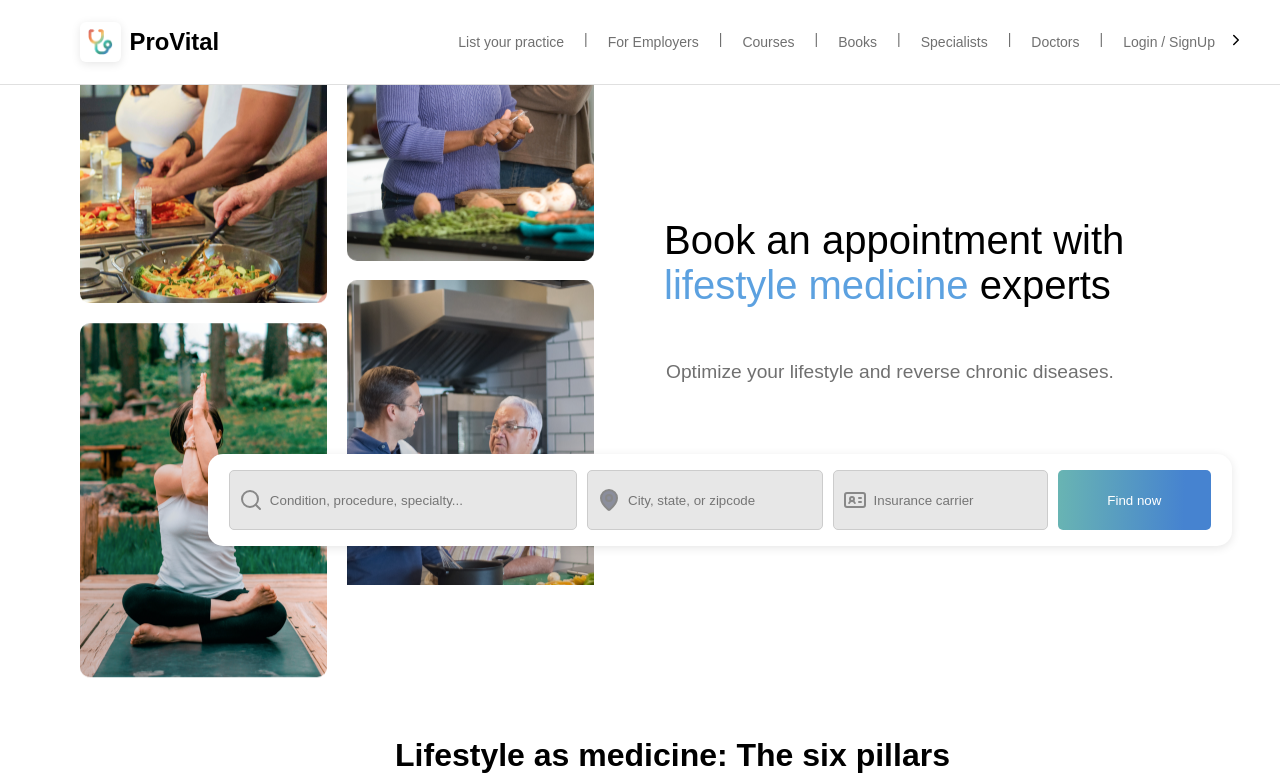
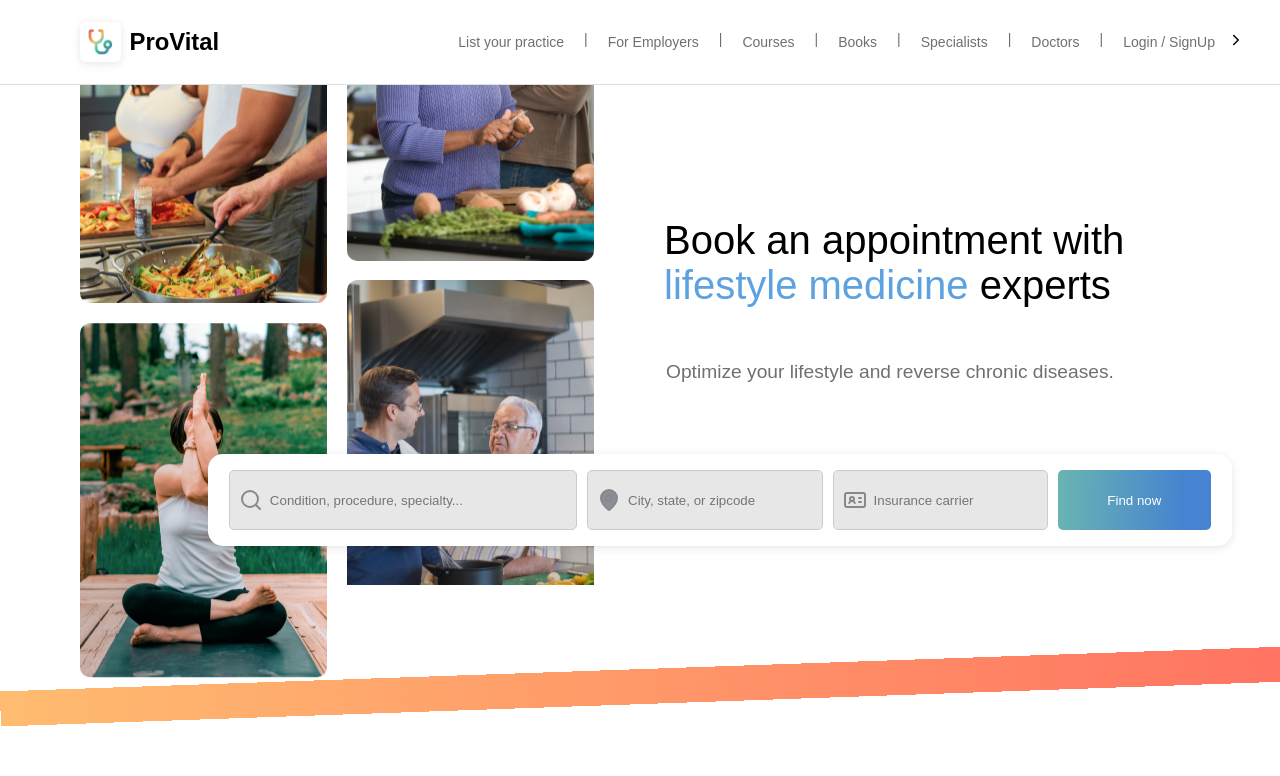
Before and after one commit to sakethreddy21/taskofplateup, a React (Create React App) app: page / in a window 1280 px wide. Shown: the top 776 px of the page. Built offline with nearby package versions, Linux system fonts and the light colour scheme.

Commit message:
feat: orange strip

```diff
--- a/src/App.css
+++ b/src/App.css
@@ -2,3 +2,17 @@
     background-color: #ffffff;
 
 }
+
+.tilted-strip {
+    width: 100%;
+    height: 35px;
+    /*Adjustheightasneeded*/background: linear-gradient(to right, #ffbc70, #ff7061);
+    /*Gradientcolors*/transform: rotate(-1deg);
+    /*Adjustangleoftilt*/position: relative;
+    top: -22px;
+    /*Adjusttoppositionasneeded*/z-index: 1;
+    -webkit-transform: rotate(-2deg);
+    -moz-transform: rotate(-2deg);
+    -ms-transform: rotate(-2deg);
+    -o-transform: rotate(-2deg);
+}
--- a/src/App.js
+++ b/src/App.js
@@ -10,6 +10,8 @@ function App() {
       <Navbar />
       <HeroSection />
      <SearchBar/>
+     <div class="tilted-strip"></div>
+
       <PillarsSection />
     </div>
   );
```
